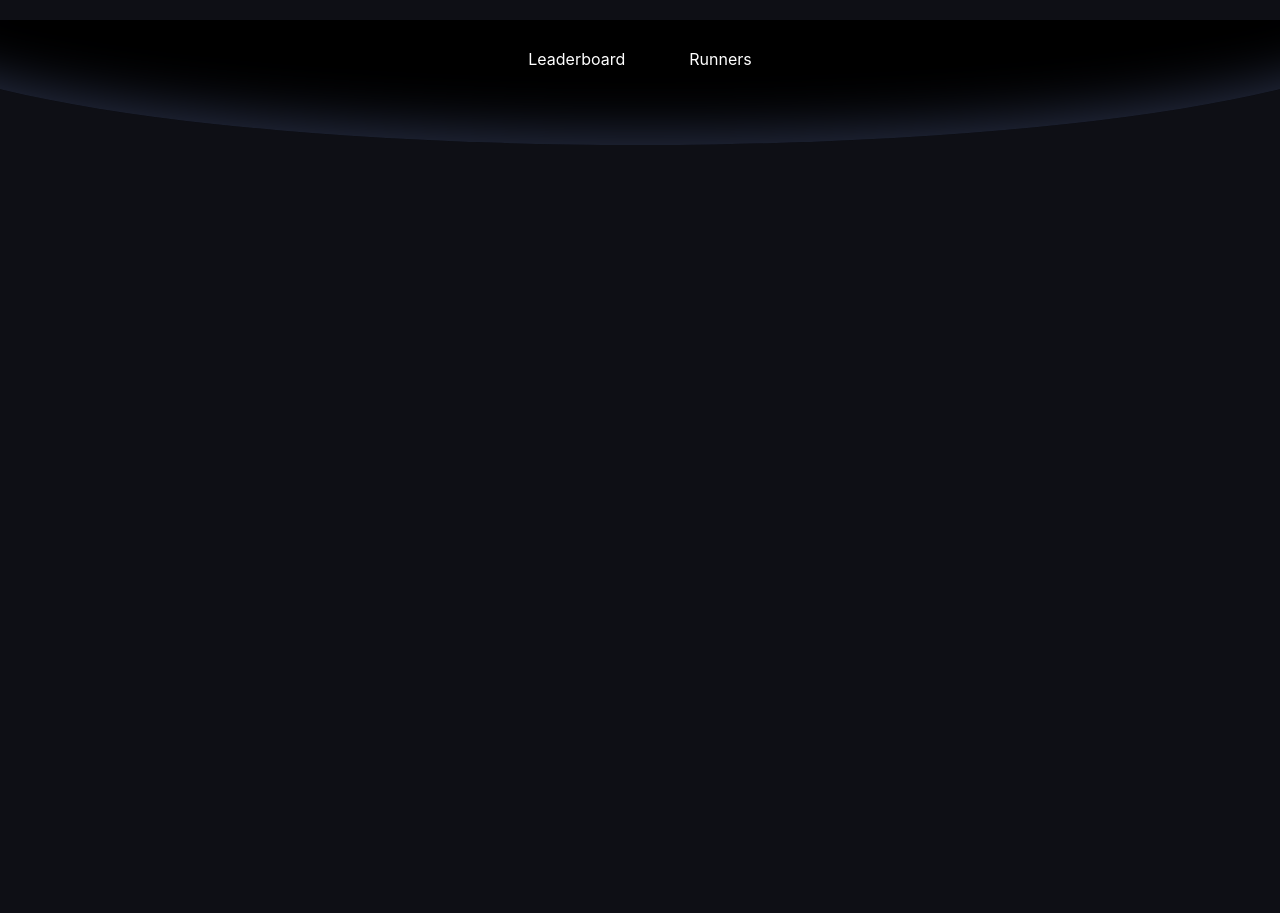
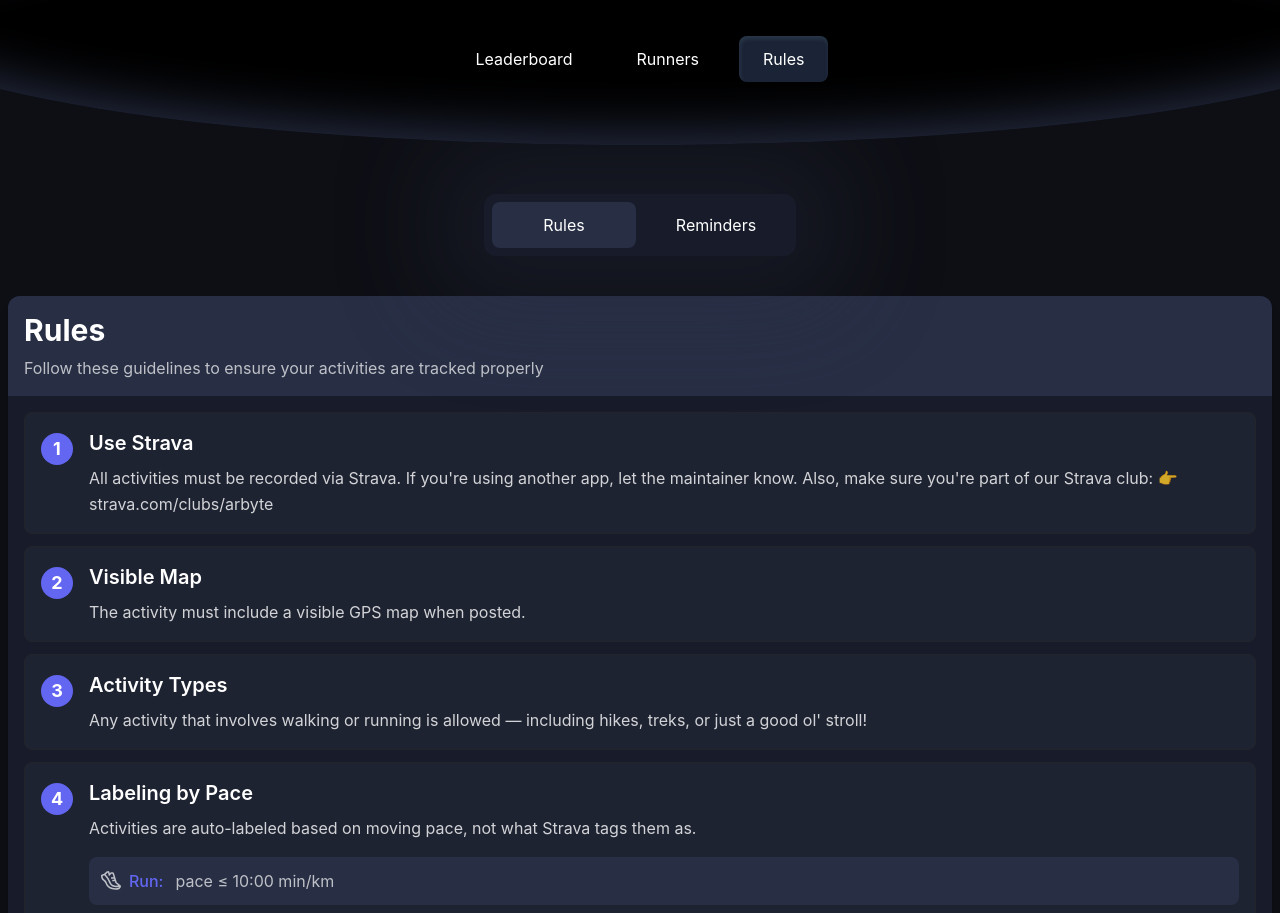
Before and after one commit to Aaryash-Shakya/run-club-tracker, a Vue app in the folder frontend/: page /rules in a window 1280 px wide. Before the commit this address had no page. Shown: the top 913 px of the page. Before the commit the page ends 800 px from the top, so only its background shows below. Built offline with nearby package versions, Linux system fonts and the light colour scheme.

Commit message:
add: rules and reminders section

```diff
--- a/frontend/src/components/LeaderboardTable.vue
+++ b/frontend/src/components/LeaderboardTable.vue
@@ -38,9 +38,7 @@
 							},
 						]"
 					>
-						<td
-							class="py-2 px-2 text-white/60 font-semibold text-center rounded-l-lg"
-						>
+						<td class="py-2 px-2 text-white/60 font-semibold text-center rounded-l-lg">
 							{{ index + 1 }}
 						</td>
 						<td class="py-2 px-2 cursor-pointer">
@@ -229,7 +227,7 @@ const fetchLeaderboardData = async () => {
 		const url = new URL(`${apiBaseUrl}/activities`)
 		url.searchParams.set('period', activityPeriod.value)
 		url.searchParams.set('date', today)
-		const res = await fetch(url.toString())
+		const res = await fetch(url.toString(), { cache: 'default' })
 		const response: ActivitiesResponse = await res.json()
 
 		leaderboard.value = response.userActivitiesWithStats
--- a/frontend/src/components/Navbar.vue
+++ b/frontend/src/components/Navbar.vue
@@ -1,5 +1,5 @@
 <template>
-    <nav class="relative h-[150px] overflow-clip">
+    <nav class="relative h-[150px] overflow-x-clip">
         <div
             class="absolute top-0 -left-1/10 -translate-y-1/2 z-0"
             :style="{
@@ -27,6 +27,13 @@
                 >
                     Runners
                 </router-link>
+                <router-link
+                    to="/rules"
+                    class="navbar-item"
+                    :class="[$route.name === 'rules' ? 'navbar-item-selected' : '']"
+                >
+                    Rules
+                </router-link>
             </div>
         </div>
     </nav>
--- a/frontend/src/router/index.ts
+++ b/frontend/src/router/index.ts
@@ -1,6 +1,7 @@
 import { createRouter, createWebHistory } from 'vue-router'
 import HomeView from '../views/HomeView.vue'
 import RunnersView from '../views/RunnersView.vue'
+import RulesView from '@/views/RulesView.vue'
 
 const router = createRouter({
   history: createWebHistory(import.meta.env.BASE_URL),
@@ -15,6 +16,11 @@ const router = createRouter({
       name: 'runners',
       component: RunnersView,
     },
+    {
+      path: '/rules',
+      name: 'rules',
+      component: RulesView,
+    },
   ],
 })
 
--- a/frontend/src/views/HomeView.vue
+++ b/frontend/src/views/HomeView.vue
@@ -1,7 +1,10 @@
 <template>
 	<div class="container mx-auto px-2">
 		<div class="flex items-center justify-center">
-			<div class="p-2 bg-[#181C2A] rounded-xl flex items-center justify-center gap-2 w-fit">
+			<div
+				class="p-2 bg-[#181C2A] rounded-xl flex items-center justify-center gap-2 w-fit"
+				style="box-shadow: 0 0 100px 50px #29304750"
+			>
 				<div
 					class="period-toggle-button cursor-pointer transition-colors"
 					:class="{ 'bg-[#282F45]': activityPeriod === 'daily' }"
--- /dev/null
+++ b/frontend/src/views/RulesView.vue
@@ -0,0 +1,233 @@
+<template>
+	<div class="container mx-auto py-6 px-2">
+		<div class="flex items-center justify-center">
+			<div
+				class="p-2 bg-[#181C2A] rounded-xl flex items-center justify-center gap-2 w-fit"
+				style="box-shadow: 0 0 100px 50px #29304750"
+			>
+				<div
+					class="period-toggle-button cursor-pointer transition-colors"
+					:class="{ 'bg-[#282F45]': activeTab === 'rules' }"
+					@click="setActiveTab('rules')"
+				>
+					Rules
+				</div>
+				<div
+					class="period-toggle-button cursor-pointer transition-colors"
+					:class="{ 'bg-[#282F45]': activeTab === 'reminders' }"
+					@click="setActiveTab('reminders')"
+				>
+					Reminders
+				</div>
+			</div>
+		</div>
+
+		<!-- Rules Section -->
+		<div
+			v-if="activeTab === 'rules'"
+			class="bg-[#181C2A] rounded-xl shadow-lg overflow-hidden mt-10"
+		>
+			<!-- Header -->
+			<div class="bg-[#282F45] p-4">
+				<h1 class="text-3xl font-bold text-white">Rules</h1>
+				<p class="text-white/70 mt-2">
+					Follow these guidelines to ensure your activities are tracked properly
+				</p>
+			</div>
+
+			<!-- Rules List -->
+			<div class="p-4 flex flex-col gap-3">
+				<div
+					v-for="(rule, index) in runClubRules"
+					:key="index"
+					class="bg-[#1E2332] rounded-lg p-4 border border-[#23232a]"
+				>
+					<!-- Rule Header -->
+					<div class="flex items-start gap-4">
+						<div
+							class="bg-[#6366F1] text-white rounded-full w-8 h-8 flex items-center justify-center font-bold text-lg flex-shrink-0 mt-1"
+						>
+							{{ index + 1 }}
+						</div>
+						<div class="flex-1">
+							<h3 class="text-xl font-semibold text-white mb-2">{{ rule.title }}</h3>
+							<p class="text-white/80 leading-relaxed">{{ rule.description }}</p>
+
+							<!-- Details Section -->
+							<div v-if="rule.details" class="mt-4 space-y-2">
+								<div
+									v-for="(detail, detailIndex) in rule.details"
+									:key="detailIndex"
+									class="bg-[#282F45] rounded-lg p-3 flex items-center gap-3"
+								>
+									<!-- Activity Icon -->
+									<div
+										v-if="detail.activity === 'Run'"
+										class="flex items-center gap-2"
+									>
+										<img
+											src="../assets/running-shoes.svg"
+											alt="Running"
+											class="w-5 h-5 filter brightness-0 invert opacity-70"
+										/>
+										<span class="text-[#6366F1] font-medium"
+											>{{ detail.activity }}:</span
+										>
+									</div>
+									<div
+										v-else-if="detail.activity === 'Walk'"
+										class="flex items-center gap-2"
+									>
+										<img
+											src="../assets/walking-shoes.svg"
+											alt="Walking"
+											class="w-5 h-5 filter brightness-0 invert opacity-70"
+										/>
+										<span class="text-[#FBBF24] font-medium"
+											>{{ detail.activity }}:</span
+										>
+									</div>
+									<span class="text-white/70">{{ detail.requirement }}</span>
+								</div>
+							</div>
+						</div>
+					</div>
+				</div>
+			</div>
+
+			<!-- Footer -->
+			<div class="bg-[#282F45] p-4 text-center">
+				<p class="text-white/60 text-sm">
+					Questions? Contact the maintainer or ask in the Strava club discussions or the
+					Slack channel.
+				</p>
+			</div>
+		</div>
+
+		<!-- Reminders Section -->
+		<div
+			v-if="activeTab === 'reminders'"
+			class="bg-[#181C2A] rounded-xl shadow-lg overflow-hidden mt-10"
+		>
+			<!-- Header -->
+			<div class="bg-[#282F45] p-4">
+				<h2 class="text-3xl font-bold text-white">Reminders</h2>
+				<p class="text-white/70 mt-2">
+					Tips and suggestions to enhance your running experience
+				</p>
+			</div>
+
+			<!-- Reminders List -->
+			<div class="p-4 flex flex-col gap-3">
+				<div
+					v-for="(recommendation, index) in runClubReminders"
+					:key="index"
+					class="bg-[#1E2332] rounded-lg p-4 border border-[#23232a]"
+				>
+					<!-- Recommendation Header -->
+					<div class="flex items-start gap-4">
+						<div
+							class="bg-[#FBBF24] text-gray-800 rounded-full w-8 h-8 flex items-center justify-center font-bold text-lg flex-shrink-0 mt-1"
+						>
+							{{ index + 1 }}
+						</div>
+						<div class="flex-1">
+							<h3 class="text-xl font-semibold text-white mb-2">
+								{{ recommendation.title }}
+							</h3>
+							<p class="text-white/80 leading-relaxed">
+								{{ recommendation.description }}
+							</p>
+						</div>
+					</div>
+				</div>
+			</div>
+
+			<!-- Reminders Footer -->
+			<div class="bg-[#282F45] p-4 text-center">
+				<p class="text-white/60 text-sm">
+					Remember: The goal is to have fun and stay healthy! 🏃‍♂️💪
+				</p>
+			</div>
+		</div>
+	</div>
+</template>
+
+<script lang="ts" setup>
+import { ref } from 'vue'
+
+const runClubRules = [
+	{
+		title: 'Use Strava',
+		description:
+			"All activities must be recorded via Strava. If you're using another app, let the maintainer know. Also, make sure you're part of our Strava club: 👉 strava.com/clubs/arbyte",
+	},
+	{
+		title: 'Visible Map',
+		description: 'The activity must include a visible GPS map when posted.',
+	},
+	{
+		title: 'Activity Types',
+		description:
+			"Any activity that involves walking or running is allowed — including hikes, treks, or just a good ol' stroll!",
+	},
+
+	{
+		title: 'Labeling by Pace',
+		description:
+			'Activities are auto-labeled based on moving pace, not what Strava tags them as.',
+		details: [
+			{ activity: 'Run', requirement: 'pace ≤ 10:00 min/km' },
+			{ activity: 'Walk', requirement: 'pace > 10:00 min/km' },
+		],
+	},
+	{
+		title: 'Minimum Distances',
+		description: 'Minimum required distances for activities.',
+		details: [
+			{ activity: 'Run', requirement: 'at least 500 meters' },
+			{ activity: 'Walk', requirement: 'at least 3 km' },
+		],
+	},
+]
+
+const runClubReminders = [
+	{
+		title: 'Privacy Tip',
+		description: 'Strava lets you hide the start and end points so use it to protect privacy.',
+	},
+	{
+		title: 'Warm-up & Cool-down',
+		description:
+			'Always do a proper warm-up before running and cool down with stretches afterward.',
+	},
+	{
+		title: 'Listen to Your Body',
+		description: 'Pay attention to your body and avoid pushing through pain or injury.',
+	},
+	{
+		title: 'Fair Play',
+		description:
+			"It's all fun and games — no cheating. You are only cheating yourself. If anyone's caught cheating, we'll settle it the old-fashioned way — a dramatic debate at the office.",
+	},
+	{
+		title: 'Proper Gear',
+		description:
+			"Just wear anything comfy — shoes that don't hurt and clothes you can move in!",
+	},
+	{
+		title: 'Stay Hydrated',
+		description: 'Stay hydrated and happy runnings!',
+	},
+]
+
+type Tabs = 'rules' | 'reminders'
+
+// State
+const activeTab = ref<Tabs>('rules')
+
+// Function to set the active tab
+function setActiveTab(tab: Tabs) {
+	activeTab.value = tab
+}
+</script>
```
